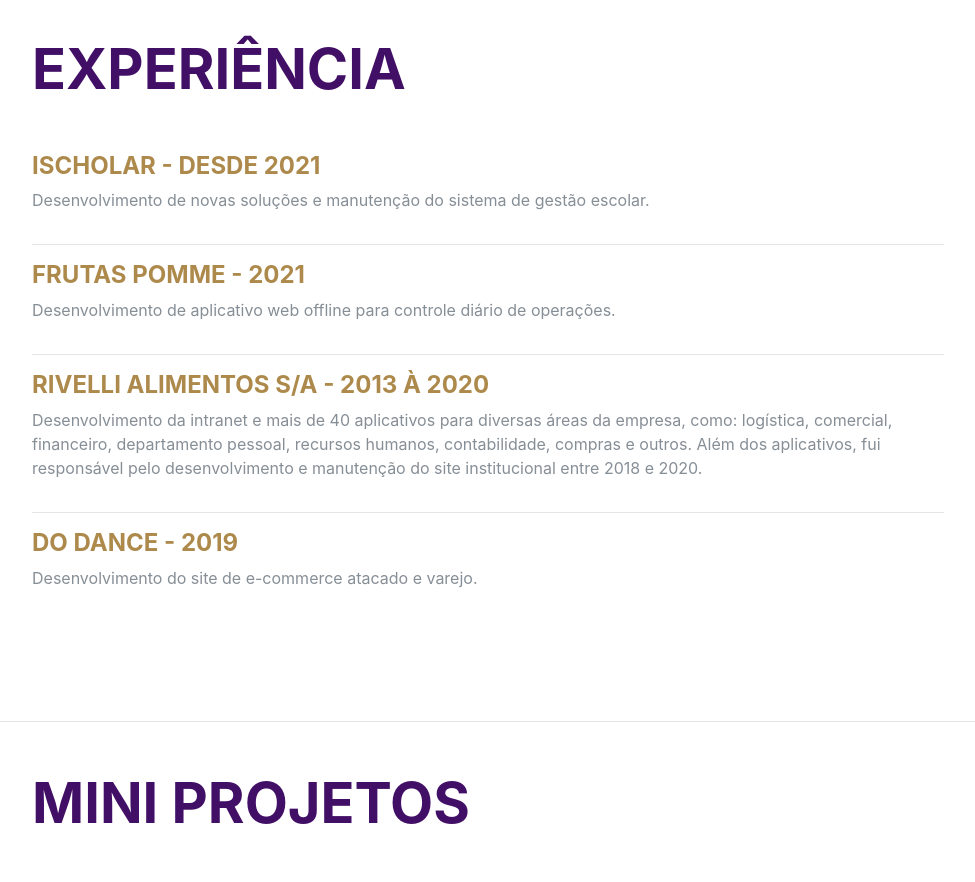
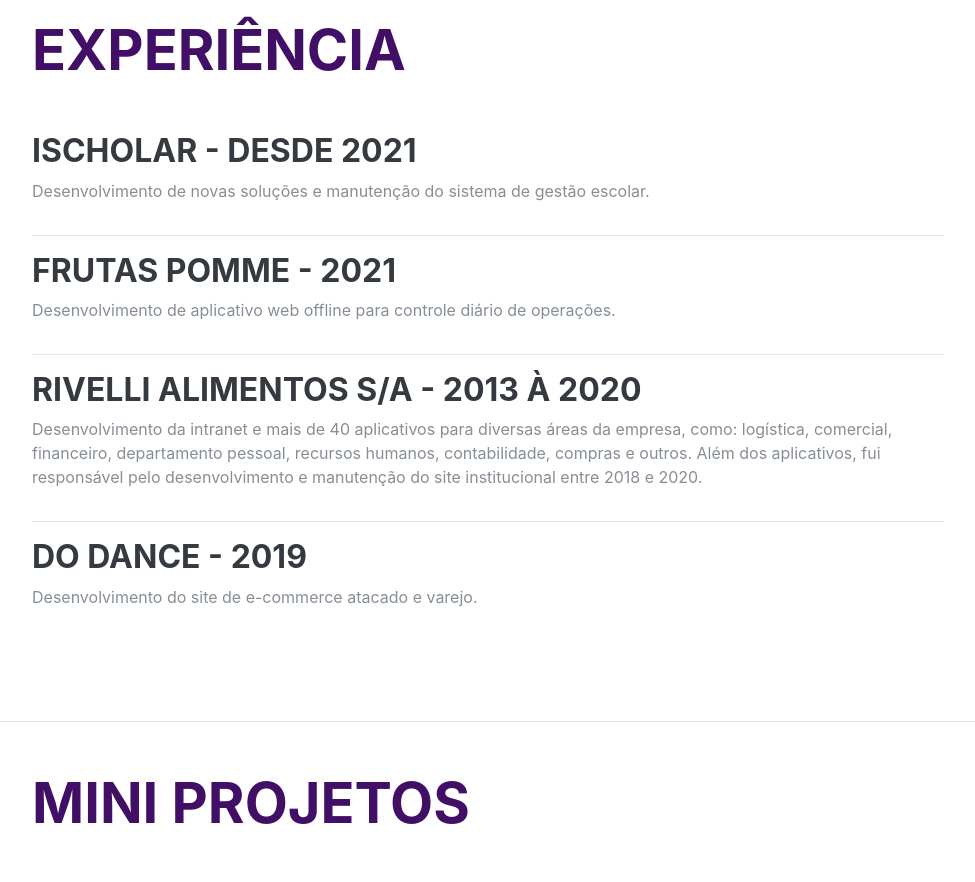
Before and after one commit to andrefmsouza/andrefmsouza.github.io, a plain HTML site: page index.html in a window 1280 px wide. Shown: the part 2480-3362 px from the top of the page, without its empty margins (288-1263 px from the left). Drawn offline with nearby package versions, Linux system fonts and the light colour scheme; a web font is replaced by a local one.

Commit message:
atualizacao

```diff
--- a/css/template.css
+++ b/css/template.css
@@ -201,10 +201,6 @@ a:hover, a:focus, a:active {
   border-radius: 20px;
 }
 
-#experiencia h4{
-  color: #AD8A4C;
-}
-
 #projetos img{
   border-radius: 20px;
 }
--- a/index.html
+++ b/index.html
@@ -212,7 +212,7 @@
 
         <div class="row ">
           <div class="col-12">
-            <h4>iScholar - desde 2021</h4>
+            <h3>iScholar - desde 2021</h3>
             <p>
               Desenvolvimento de novas soluções e manutenção do sistema de gestão escolar.
             </p>
@@ -223,7 +223,7 @@
 
         <div class="row ">
           <div class="col-12">
-            <h4>Frutas Pomme - 2021</h4>
+            <h3>Frutas Pomme - 2021</h3>
             <p>
               Desenvolvimento de aplicativo web offline para controle diário de operações.
             </p>
@@ -234,7 +234,7 @@
 
         <div class="row ">
           <div class="col-12">
-            <h4>Rivelli Alimentos S/A - 2013 à 2020</h4>
+            <h3>Rivelli Alimentos S/A - 2013 à 2020</h3>
             <p>
               Desenvolvimento da intranet e mais de 40 aplicativos para diversas áreas da empresa, como:
               logística, comercial, financeiro, departamento pessoal, recursos humanos, contabilidade, compras e outros.
@@ -247,7 +247,7 @@
 
         <div class="row ">
           <div class="col-12">
-            <h4>Do Dance - 2019</h4>
+            <h3>Do Dance - 2019</h3>
             <p>
               Desenvolvimento do site de e-commerce atacado e varejo.
             </p>
```
